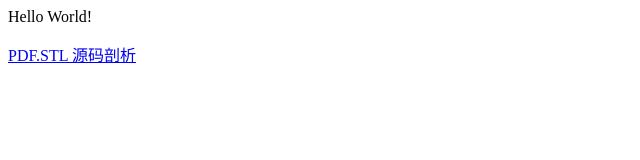
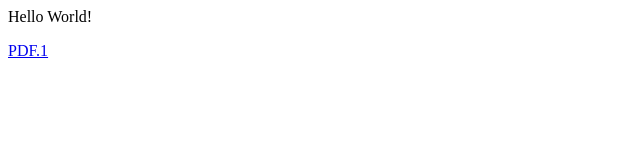
Before and after one commit to zhanzhan1848/zhanzhan1848.github.io, a plain HTML site: page index.html in a window 1280 px wide. Shown: the whole page, without its empty margins (0-640 px from the left). Drawn offline with Linux system fonts and the light colour scheme.

Commit message:
Update index.html

```diff
--- a/index.html
+++ b/index.html
@@ -1,2 +1,2 @@
 <p> Hello World! </p>
-<a href="zhanzhan1848.github.io/STL 源码剖析.pdf" target="_blank">PDF.STL 源码剖析</a>
+<a href="zhanzhan1848.github.io/STL 源码剖析.pdf" target="_blank">PDF.1</a>
```
